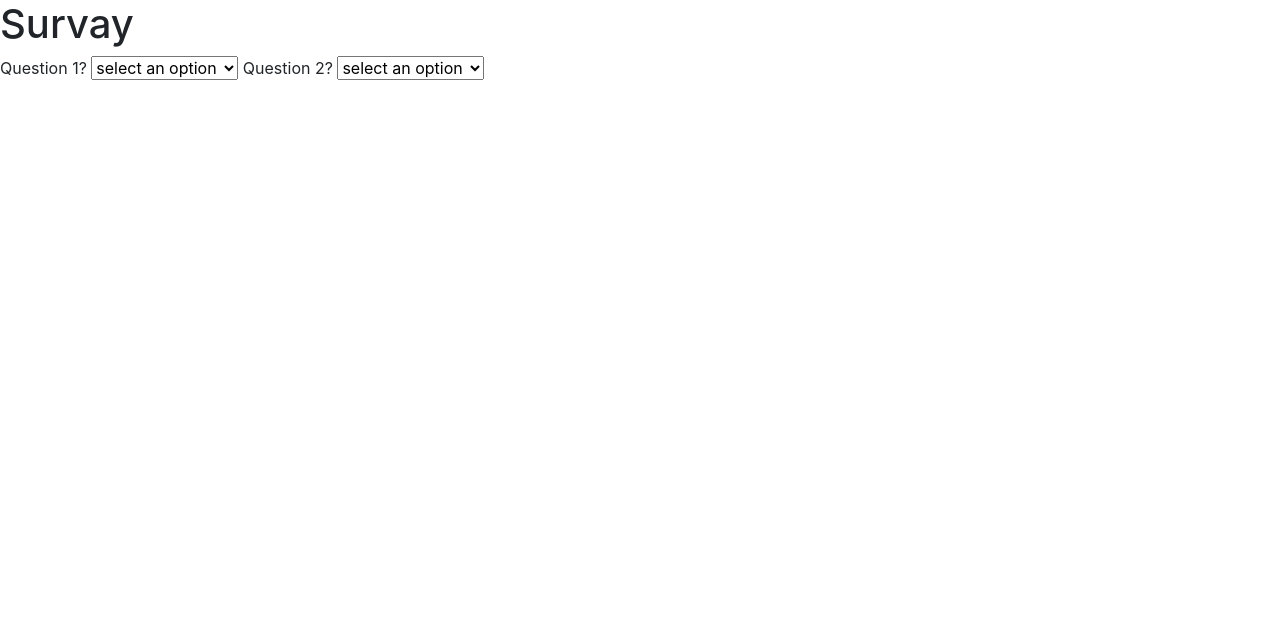
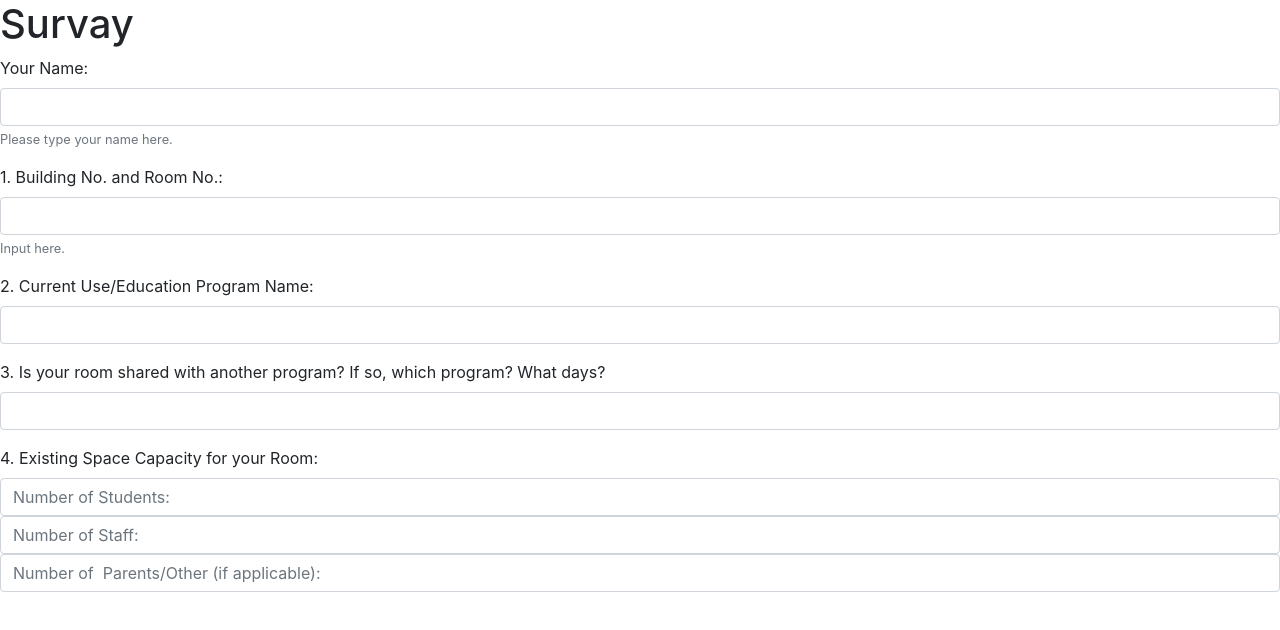
Before and after one commit to djony88/Survey_Form, a plain HTML site: page index.html in a window 1280 px wide. Drawn offline with nearby package versions, Linux system fonts and the light colour scheme.

Commit message:
adding diferent form format and questions

```diff
--- a/index.html
+++ b/index.html
@@ -16,33 +16,50 @@
         </header>
 
     <main>
-        <form id="survey-form">
-            <section id="survey-fields">
-<!-- Question 1 -->
-            <label for="dropdown">Question 1?</label>
-            <select id="dropdown" form="survey-form">
-                <option value="" disabled selected>select an option</option>
-                <option value="student">Student</option>
-                <option value="full-time-job">Full time job</option>
-                <option value="full-time-learner">Full time learner</option>
-                <option value="prefer-not">Prefer not to say</option>
-                <option value="other">Other</option>
-            </select>
 
-<!-- Question 2 -->
-            <label for="dropdown">Question 2?</label>
-            <select id="dropdown" form="survey-form">
-                <option value="" disabled selected>select an option</option>
-                <option value="student">Student</option>
-                <option value="full-time-job">Full time job</option>
-                <option value="full-time-learner">Full time learner</option>
-                <option value="prefer-not">Prefer not to say</option>
-                <option value="other">Other</option>
-            </select>
+<!-- Name section -->
+<form>
+    <div class="form-group">
+      <label for="name">Your Name:</label>
+      <input type="input" class="form-control" id="name" aria-describedby="name">
+      <small id="nameId" class="form-text text-muted">Please type your name here.</small>
+    </div>
 
-            </section>
+    <!-- Question 1 -->
+    <div class="form-group">
+        <label for="question1">1. Building No. and Room No.:</label>
+        <input type="input" class="form-control" id="question" aria-describedby="question">
+        <small id="questionId" class="form-text text-muted">Input here.</small>
+    </div>
+
+    <!-- Question 2 -->
+    <div class="form-group">
+        <label for="question2">2. Current Use/Education Program Name:</label>
+        <input type="input" class="form-control" id="question" aria-describedby="question">
+        <!-- <small id="questionId" class="form-text text-muted">Input here.</small> -->
+    </div>
+
+    <!-- Question 3 -->
+    <div class="form-group">
+        <label for="question3">3. Is your room shared with another program? If so, which program? What days?</label>
+        <input type="input" class="form-control" id="question" aria-describedby="question">
+
+    </div>
+
+    <!-- Question 4 -->
+    <div class="form-group">
+        <label for="question4">4. Existing Space Capacity for your Room: </label>
+        <input type="input" class="form-control" id="question" aria-describedby="question" placeholder="Number of Students:">
+        <input type="input" class="form-control" id="question" aria-describedby="question" placeholder="Number of Staff:">
+        <input type="input" class="form-control" id="question" aria-describedby="question" placeholder="Number of  Parents/Other (if applicable):">
+    </div>
+
+    <!-- Question 5 -->
+
         </form>
     </main>
-
+    <script src="https://code.jquery.com/jquery-3.4.1.slim.min.js" integrity="sha384-J6qa4849blE2+poT4WnyKhv5vZF5SrPo0iEjwBvKU7imGFAV0wwj1yYfoRSJoZ+n" crossorigin="anonymous"></script>
+    <script src="https://cdn.jsdelivr.net/npm/popper.js@1.16.0/dist/umd/popper.min.js" integrity="sha384-Q6E9RHvbIyZFJoft+2mJbHaEWldlvI9IOYy5n3zV9zzTtmI3UksdQRVvoxMfooAo" crossorigin="anonymous"></script>
+    <script src="https://stackpath.bootstrapcdn.com/bootstrap/4.4.1/js/bootstrap.min.js" integrity="sha384-wfSDF2E50Y2D1uUdj0O3uMBJnjuUD4Ih7YwaYd1iqfktj0Uod8GCExl3Og8ifwB6" crossorigin="anonymous"></script>
     </body>
 </html>
```
